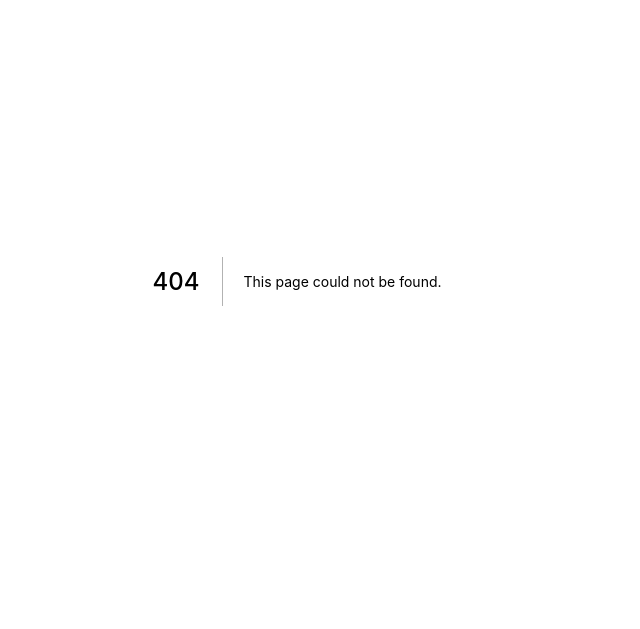
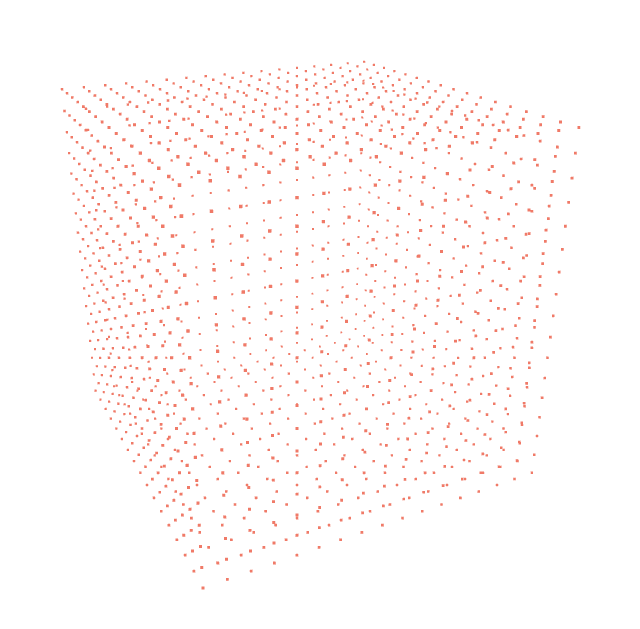
Before and after one commit to randreu28/ParticlesShowcase, a Next.js app: page /fiver in a window 1280 px wide. Before the commit this address had no page. Shown: the part 119-748 px from the top of the page, without its empty margins (343-983 px from the left). Built offline with nearby package versions, Linux system fonts and the light colour scheme.

Commit message:
Creates initial react-fiver scene

```diff
--- /dev/null
+++ b/components/ParticlesFiver.jsx
@@ -0,0 +1,14 @@
+import { OrbitControls, PerspectiveCamera } from "@react-three/drei";
+
+export default function ParticlesFiver() {
+  return (
+    <>
+      <PerspectiveCamera makeDefault position={[2, 1, 1]}/>
+      <OrbitControls />
+      <points>
+        <boxGeometry args={[1, 1, 1, 16, 16, 16]}></boxGeometry>
+        <pointsMaterial color={0xf8665d} size={0.015}></pointsMaterial>
+      </points>
+    </>
+  );
+}
--- /dev/null
+++ b/pages/fiver.jsx
@@ -0,0 +1,15 @@
+import { Canvas } from '@react-three/fiber'
+import { Suspense } from 'react'
+import ParticlesFiver from '../components/ParticlesFiver'
+
+export default function Fiver() {
+  return (
+    <div className='h-screen'>
+        <Canvas>
+            <Suspense fallback={null}>
+                <ParticlesFiver/>
+            </Suspense>
+        </Canvas>
+    </div>
+  )
+}
```
